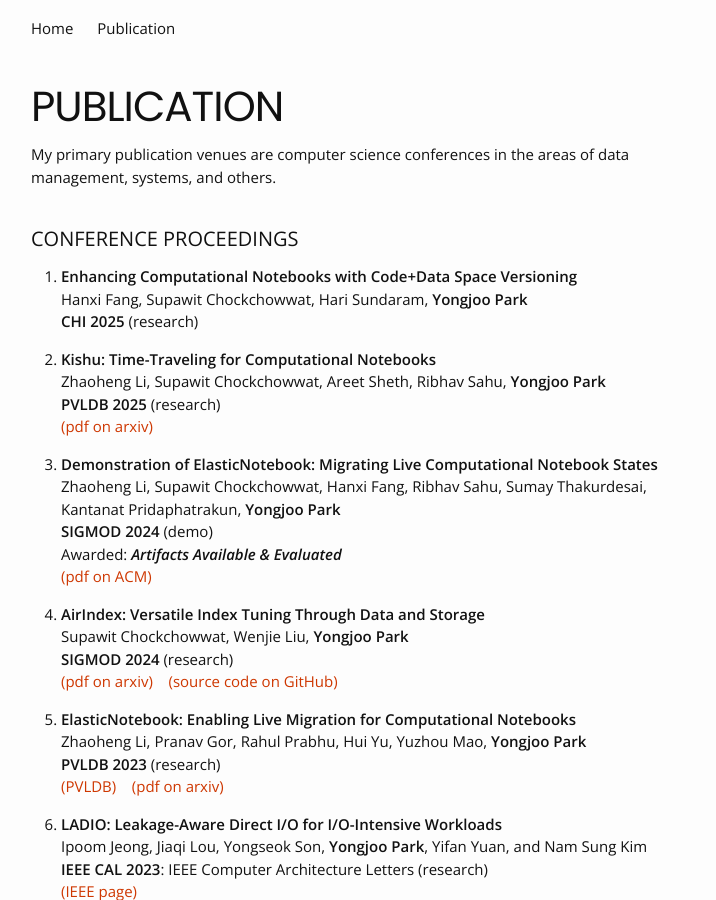
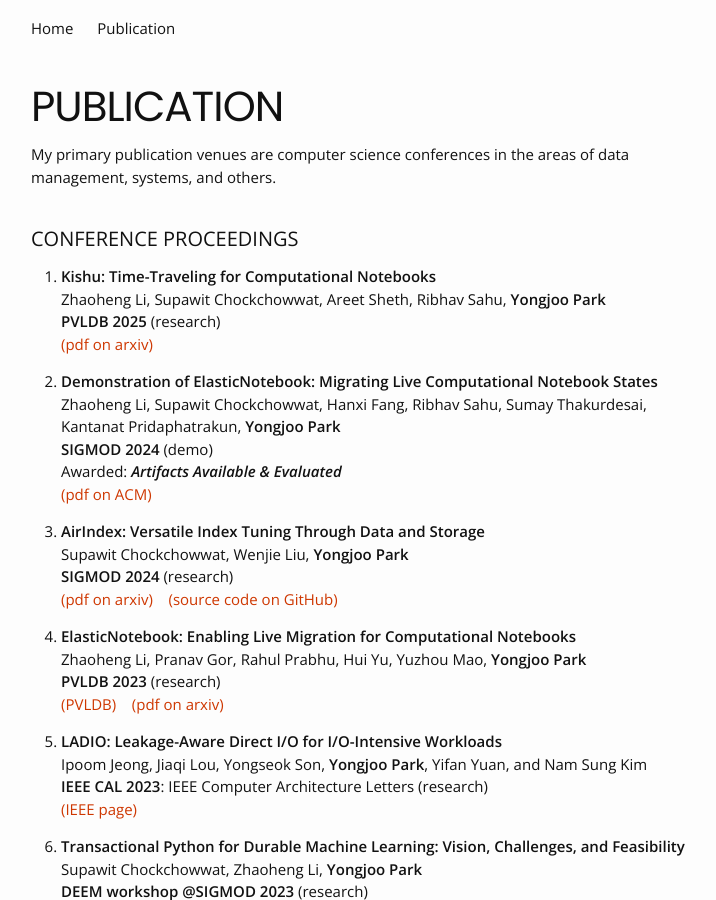
Before and after one commit to pyongjoo/pyongjoo.github.io, a Jekyll site: the page built from publication.md, in a window 1280 px wide and 900 px high. Shown: the whole window, without its empty margins (269-985 px from the left). Built offline with Jekyll 4.4.1, drawn with Linux system fonts in a browser that asks for light colours.

Commit message:
removed CHI for now

```diff
--- a/publication.md
+++ b/publication.md
@@ -13,9 +13,9 @@
 
 ### CONFERENCE PROCEEDINGS
 
-1. **Enhancing Computational Notebooks with Code+Data Space Versioning**
+<!-- 1. **Enhancing Computational Notebooks with Code+Data Space Versioning**
    Hanxi Fang, Supawit Chockchowwat, Hari Sundaram, **Yongjoo Park**
-   **CHI 2025** (research)
+   **CHI 2025** (research)   -->
 
 1. **Kishu: Time-Traveling for Computational Notebooks**
    Zhaoheng Li, Supawit Chockchowwat, Areet Sheth, Ribhav Sahu, **Yongjoo Park**
```
